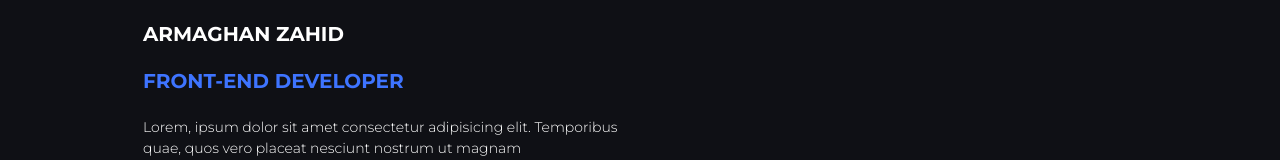
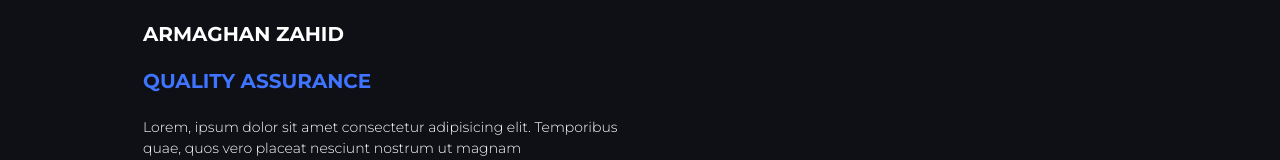
Before and after one commit to Chauster/Coralyze-Frontend, a React (Create React App) app: page /about in a window 1280 px wide. Shown: the part 3222-3382 px from the top of the page. Built offline with nearby package versions, Linux system fonts and the light colour scheme.

Commit message:
meettheteam update

```diff
--- a/src/components/About/MeetTheTeam.js
+++ b/src/components/About/MeetTheTeam.js
@@ -119,7 +119,7 @@ const test = () => {
                 </div>
               </div>
               <div class="card__title">Armaghan Zahid</div>
-              <div class="card__roletitle">Front-end Developer</div>
+              <div class="card__roletitle">Quality Assurance</div>
               <div class="card__description">
                 Lorem, ipsum dolor sit amet consectetur adipisicing elit.
                 Temporibus quae, quos vero placeat nesciunt nostrum ut magnam
```
